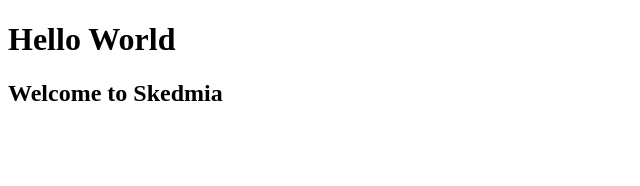
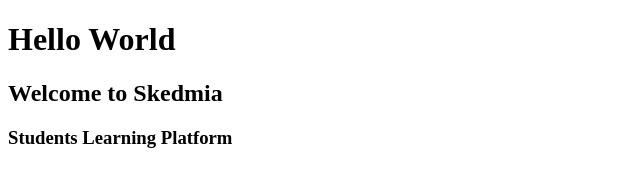
Before and after one commit to amazonwolf/Skedmia, a plain HTML site: page index.html in a window 1280 px wide. Shown: the whole page, without its empty margins (0-640 px from the left). Drawn offline with Linux system fonts and the light colour scheme.

Commit message:
SecondCommit

```diff
--- a/index.html
+++ b/index.html
@@ -6,6 +6,7 @@
     <title>Document</title>
     <h1>Hello World</h1>
     <h2>Welcome to Skedmia</h2>
+    <h3>Students Learning Platform</h3>
   </head>
   <body></body>
 </html>
```
Also changed, not shown: 1 other file.
